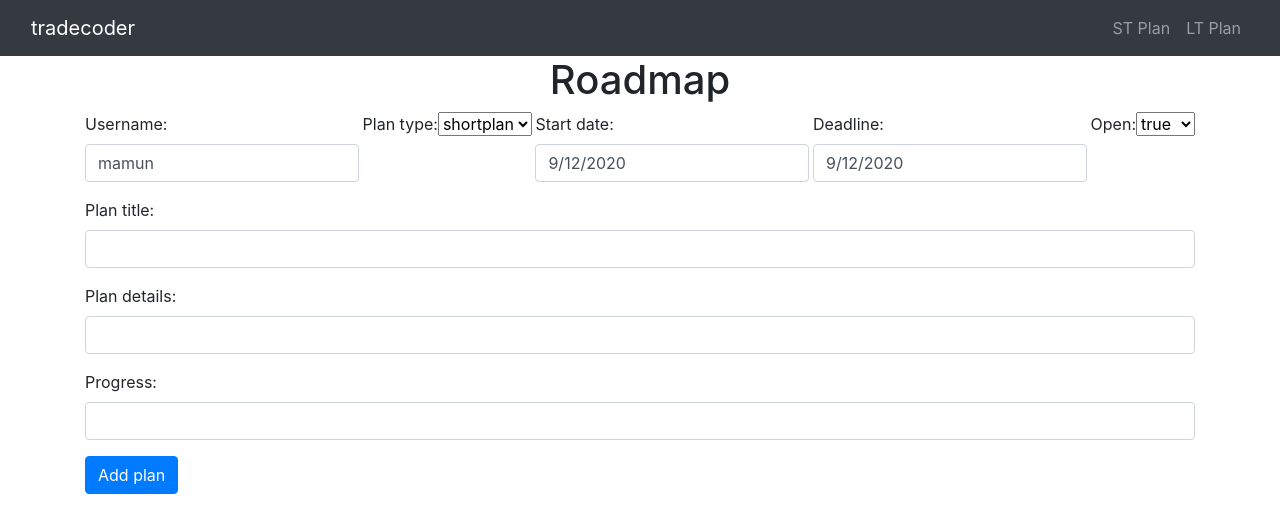
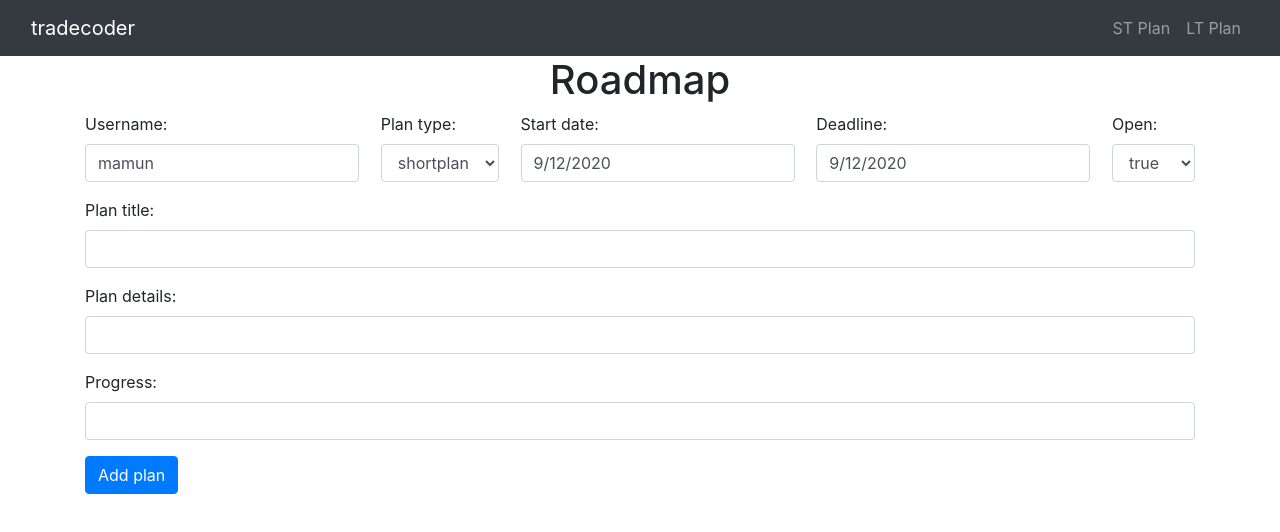
Before and after one commit to thetradecoder/roadmap, a React (Create React App) app: page / in a window 1280 px wide. Shown: the top 532 px of the page. Built offline with nearby package versions, Linux system fonts and the light colour scheme.

Commit message:
local update

```diff
--- a/src/components/addplans.component.js
+++ b/src/components/addplans.component.js
@@ -63,7 +63,7 @@ export default function AddPlans(){
                         </div>
                         <div className="form-group">
                             <label>Plan type:</label>
-                            <select selected={type} onChange={onChangeType}>
+                            <select selected={type} onChange={onChangeType} className="form-control">
                                 <option>shortplan</option>
                                 <option>longplan</option>
                             </select>
@@ -78,7 +78,7 @@ export default function AddPlans(){
                         </div>
                         <div className="form-group">
                             <label>Open:</label>
-                            <select selected={open} onChange={onChangeOpen}>
+                            <select selected={open} onChange={onChangeOpen} className="form-control">
                                 <option>true</option>
                                 <option>false</option>
                             </select>
```
